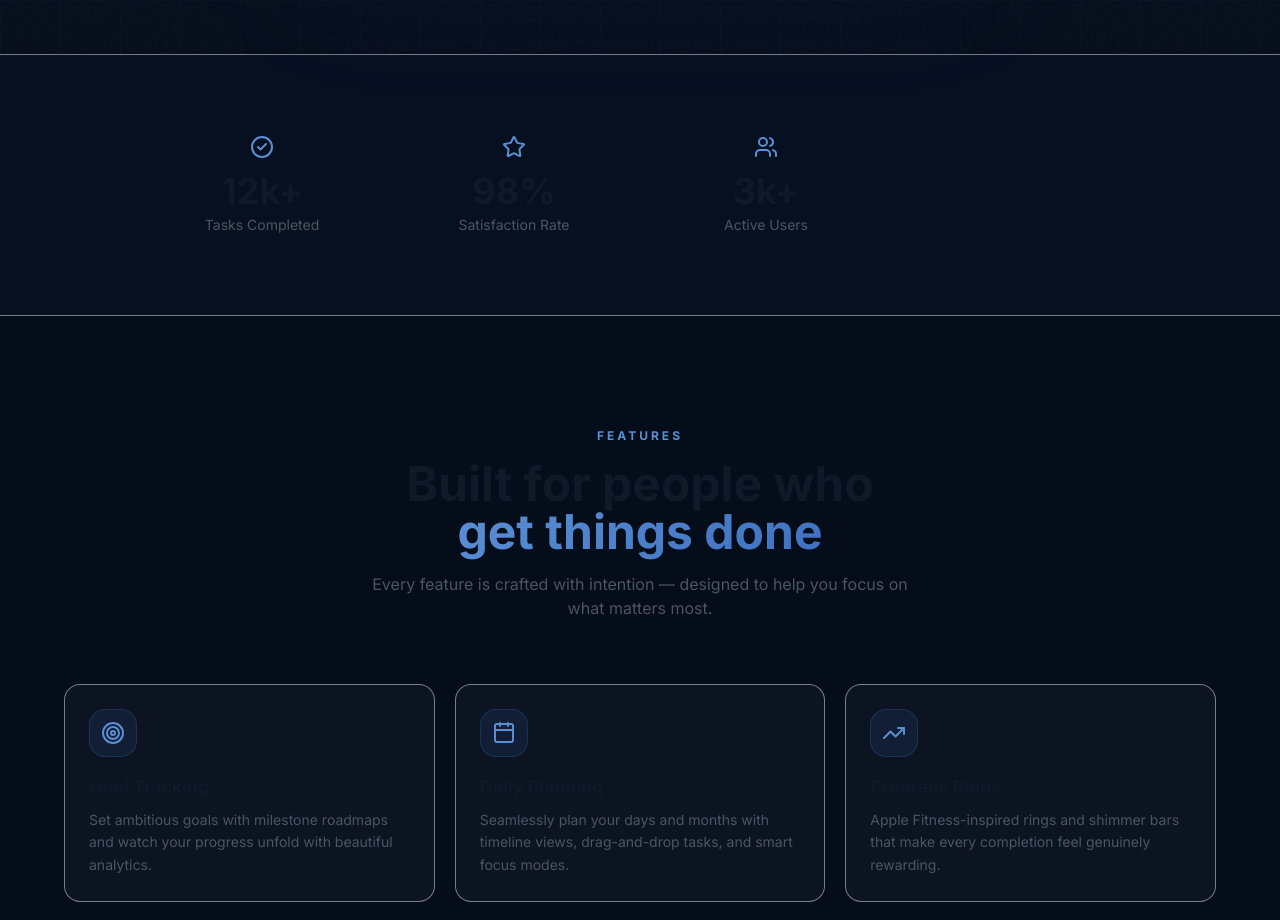
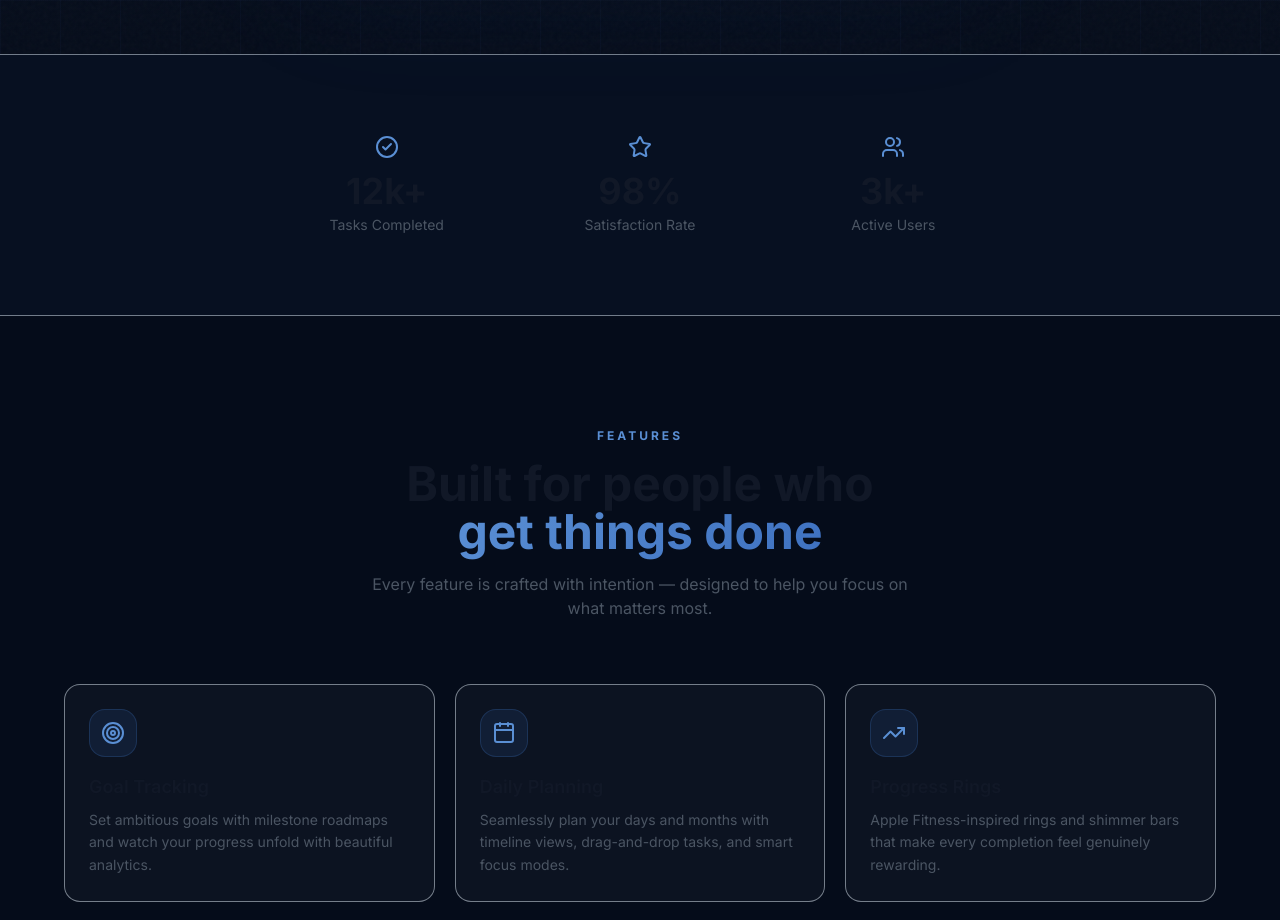
Before and after one commit to mohammadnomancoc-eng/-Faire, a React (Vite) app: page / in a window 1280 px wide. Shown: the part 980-1900 px from the top of the page. Built offline with nearby package versions, Linux system fonts and the light colour scheme; no server answers.

Commit message:
fix: space 3 stats evenly with 3-col grid

```diff
--- a/src/pages/Landing.jsx
+++ b/src/pages/Landing.jsx
@@ -245,7 +245,7 @@
 
       {/* ── STATS ── */}
       <section className="py-20 border-y border-white/[0.06]" style={{ background: 'rgba(62,113,192,0.04)' }}>
-        <div className="max-w-5xl mx-auto px-6 grid grid-cols-2 md:grid-cols-4 gap-8">
+        <div className="max-w-3xl mx-auto px-6 grid grid-cols-1 sm:grid-cols-3 gap-10">
           {stats.map(({ value, suffix, label, icon: Icon }, i) => (
             <Reveal key={label} delay={i * 0.1} className="text-center">
               <Icon className="w-6 h-6 text-royal-light mx-auto mb-3" />
```
